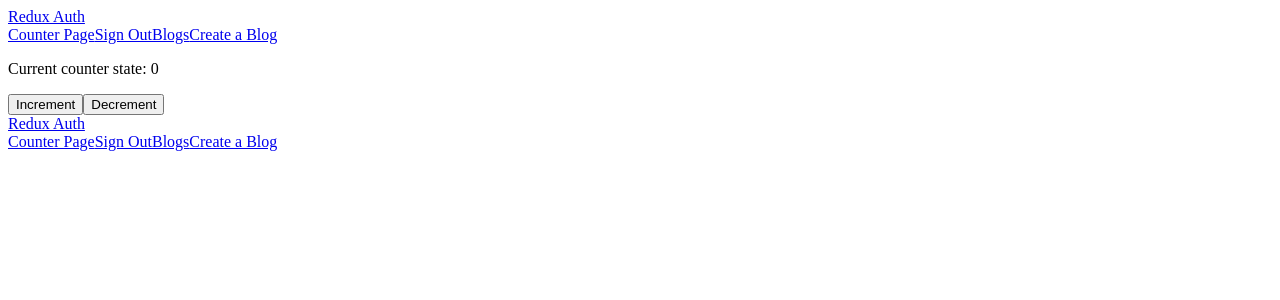
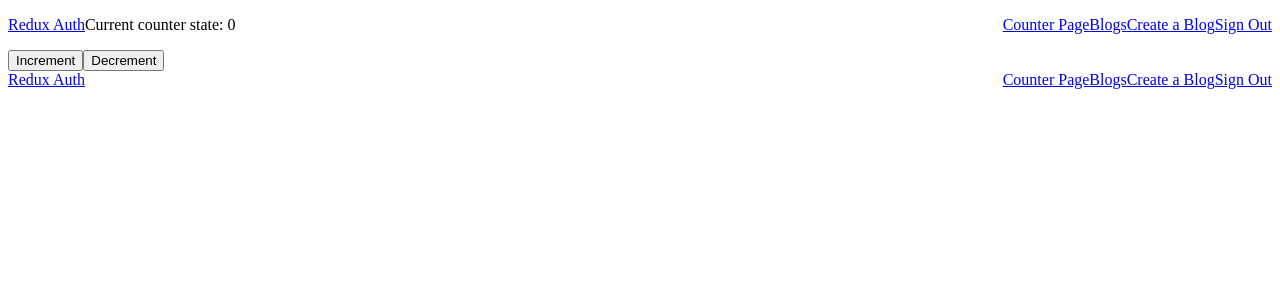
Before and after one commit to PeterBWu/that-song, a React (Create React App) app in the folder client/: page /counter in a window 1280 px wide. Shown: the top 300 px of the page. Built offline with nearby package versions, Linux system fonts and the light colour scheme; sample sign-in values are in the browser's storage.

Commit message:
added float styling to header

```diff
--- a/client/src/containers/Header.js
+++ b/client/src/containers/Header.js
@@ -8,19 +8,19 @@ class Header extends Component {
     renderLinks(){
         if(this.props.auth) {
             return (
-                <div>
+                <div style={{float:"right"}}>
                     <Link to='/counter'>Counter Page</Link>
-                    <Link to='/signout'>Sign Out</Link>
                     <Link to='/blogs'>Blogs</Link>
                     <Link to='/createblog'>Create a Blog</Link>
+                    <Link to='/signout'>Sign Out</Link>
                 </div>
             );
         } else {
             return (
-                <div>
+                <div style={{float:"right"}}>
+                    <Link to='/blogs'>Blogs</Link>
                     <Link to='/signup'>Sign up</Link>
                     <Link to='/signin'>Sign in</Link>
-                    <Link to='/blogs'>Blogs</Link>
                 </div>
             );
         }
@@ -28,8 +28,10 @@ class Header extends Component {
 
     render() {
         return (
-            <div>
+            <div style={{width:"100%"}}>
+                <div style={{float:"left"}}>
                 <Link to='/'>Redux Auth</Link>
+                </div>
                 {this.renderLinks()}
             </div>
         )
```
